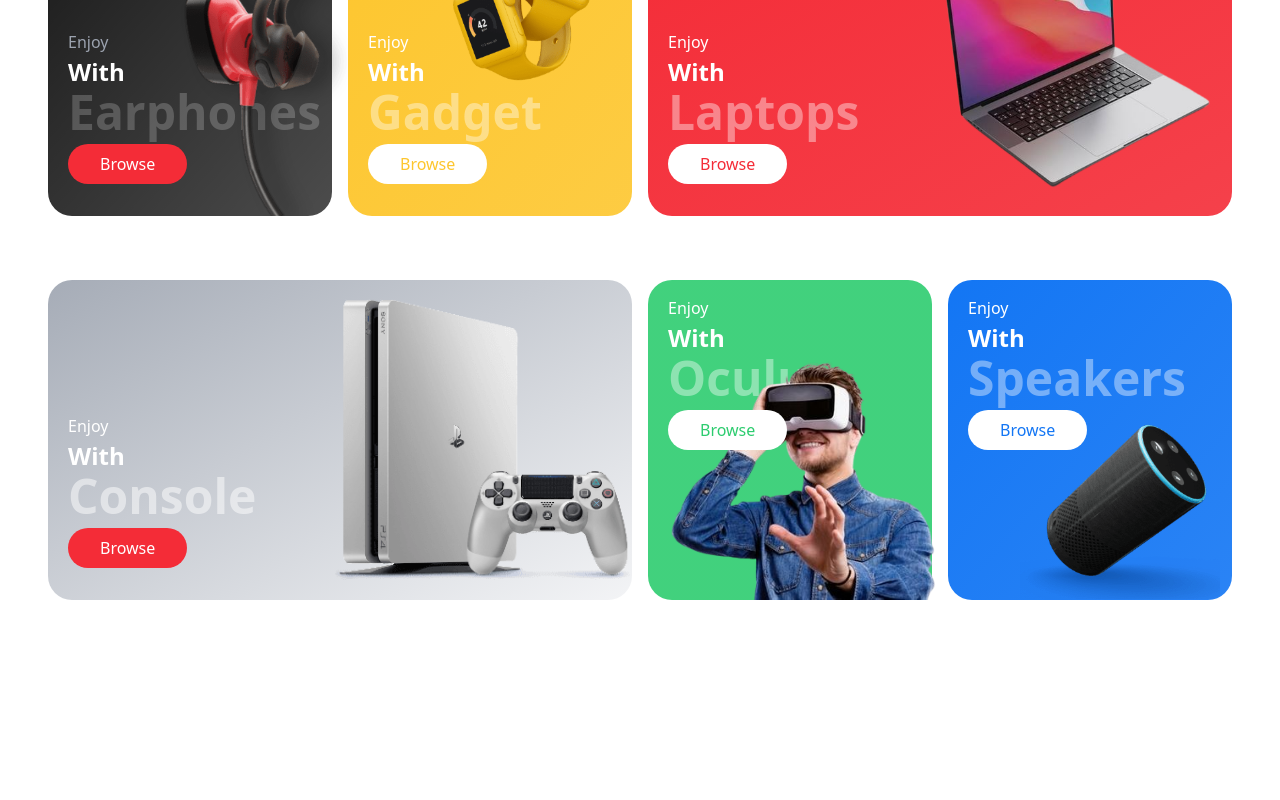
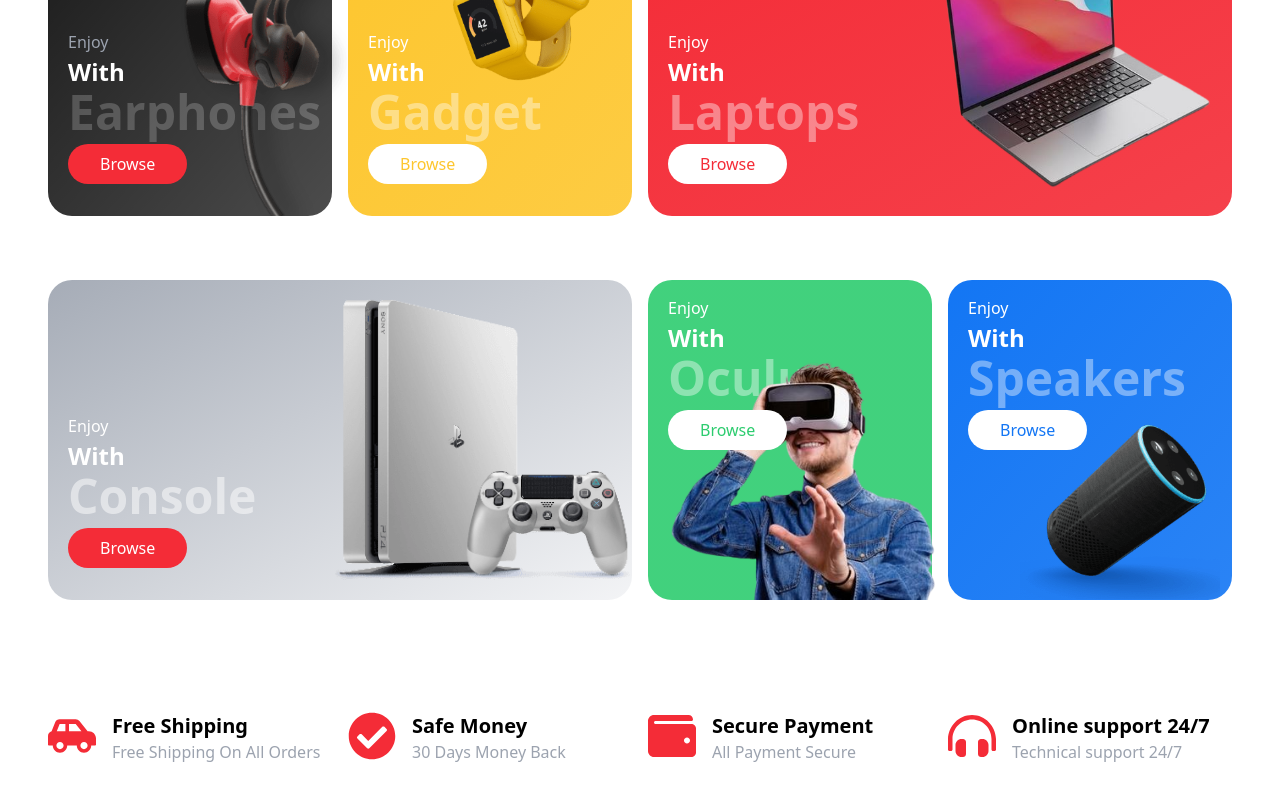
Before and after one commit to Mahjoob97/eshop, a React (Vite) app: page / in a window 1280 px wide. Shown: the part 862-1662 px from the top of the page. Before the commit the page ends 1494 px from the top, so only its background shows below. Built offline with nearby package versions, Linux system fonts and the light colour scheme.

Commit message:
added service section

```diff
--- a/src/App.jsx
+++ b/src/App.jsx
@@ -3,14 +3,16 @@ import Navbar from "./components/Navbar";
 import Hero from "./components/Hero";
 import Category from "./components/Category";
 import Category2 from "./components/Category2";
+import Service from "./components/Service";
 
 const App = () => {
   return (
-    <div>
+    <div className="bg-white dark:bg-gray-900 dark:text-white duration-200 overflow-hidden">
       <Navbar />
       <Hero />
       <Category />
       <Category2 />
+      <Service />
     </div>
   );
 };
--- /dev/null
+++ b/src/components/Service.jsx
@@ -0,0 +1,59 @@
+import React from "react";
+import {
+  FaCarSide,
+  FaHeadphonesAlt,
+  FaWallet,
+  FaCheckCircle,
+} from "react-icons/fa";
+
+const ServiceData = [
+  {
+    id: 1,
+    icon: <FaCarSide className="text-4xl md:text-5xl text-primary" />,
+    title: "Free Shipping",
+    discreption: "Free Shipping On All Orders",
+  },
+  {
+    id: 2,
+    icon: <FaCheckCircle className="text-4xl md:text-5xl text-primary" />,
+    title: "Safe Money",
+    discreption: "30 Days Money Back",
+  },
+  {
+    id: 3,
+    icon: <FaWallet className="text-4xl md:text-5xl text-primary" />,
+    title: "Secure Payment",
+    discreption: "All Payment Secure",
+  },
+  {
+    id: 4,
+    icon: <FaHeadphonesAlt className="text-4xl md:text-5xl text-primary" />,
+    title: "Online support 24/7",
+    discreption: "Technical support 24/7",
+  },
+];
+
+const Service = () => {
+  return (
+    <div>
+      <div className="container my-14 md:my-20">
+        <div className="grid grid-cols-2 lg:grid-cols-4 gap-4 gap-y-8">
+          {ServiceData.map((data) => (
+            <div
+              key={data.id}
+              className="flex flex-col items-start sm:flex-row gap-4"
+            >
+              {data.icon}
+              <div>
+                <h1 className="lg:text-xl font-bold">{data.title}</h1>
+                <h1 className="text-gray-400">{data.discreption}</h1>
+              </div>
+            </div>
+          ))}
+        </div>
+      </div>
+    </div>
+  );
+};
+
+export default Service;
```
